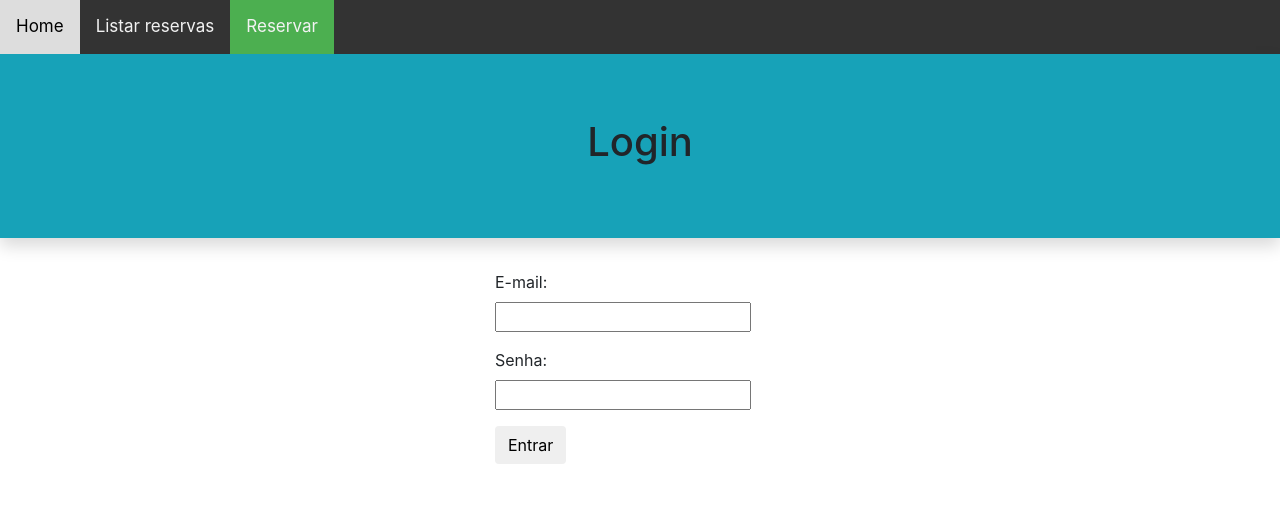
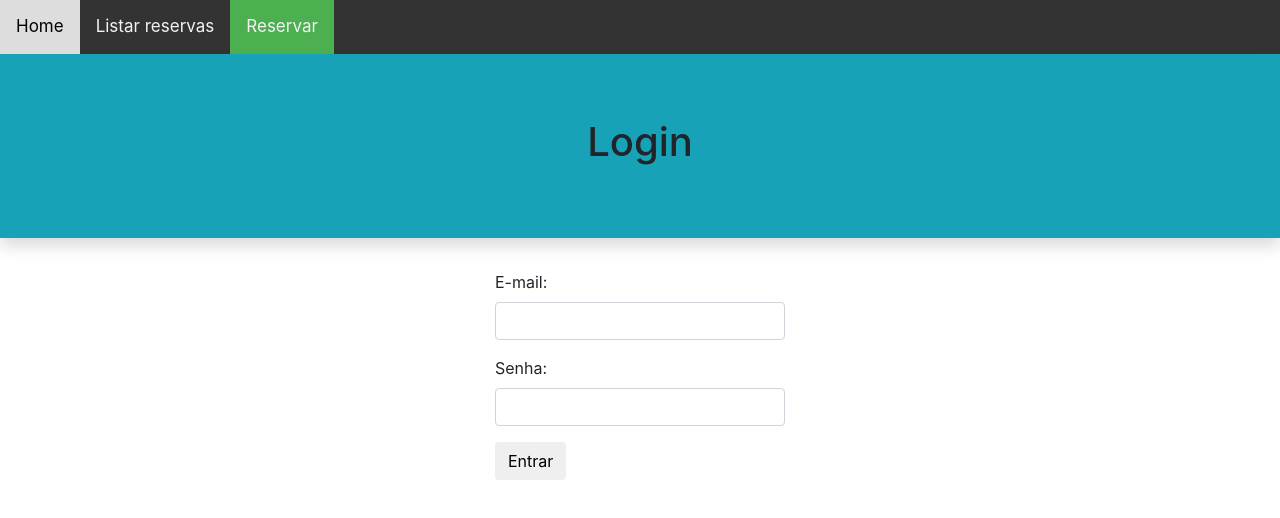
Before and after one commit to alenakano/projeto-reserva, an Angular app in the folder sala/: page /reserva in a window 1280 px wide. Shown: the top 518 px of the page. Built offline with nearby package versions, Linux system fonts and the light colour scheme.

Commit message:
Rota e base input.

```diff
--- a/sala/src/app/base/base-input.component.html
+++ b/sala/src/app/base/base-input.component.html
@@ -1,3 +1 @@
-<div>
-<input [type]="inputType">
-</div>
+<input [type]="inputType" class="form-control">
--- a/sala/src/app/base/base-lista-horarios.service.ts
+++ b/sala/src/app/base/base-lista-horarios.service.ts
@@ -16,7 +16,7 @@ export class BaseListaHorariosService {
 
     http: Http;
     headers: Headers;
-    url: string = 'horarios';
+    url: string = 'http://localhost:3000/horarios';
 
     constructor(http: Http) {
         this.http = http;
```
Also changed, not shown: sala/src/app/app.routes.ts (+4 -4 lines).
